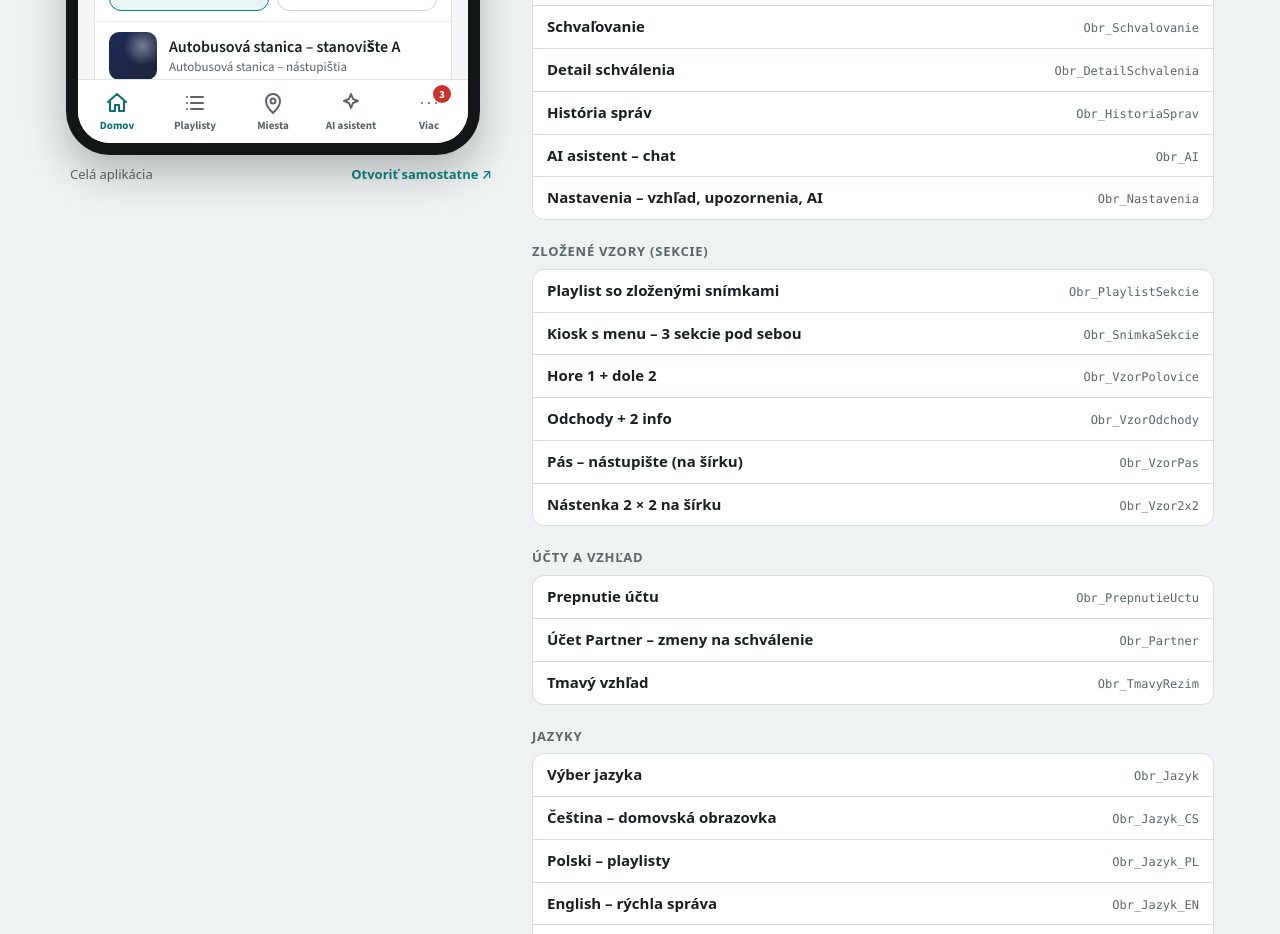
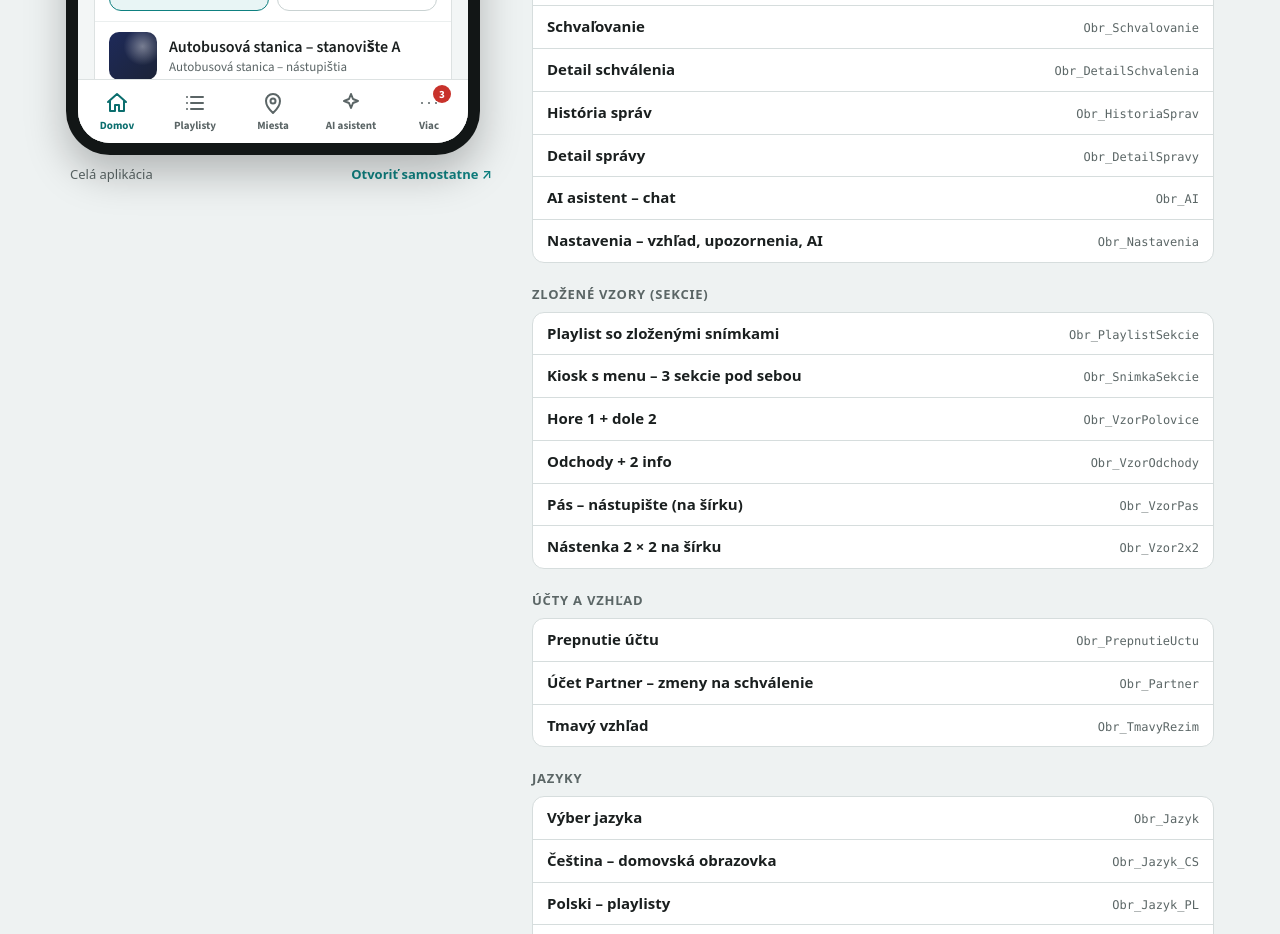
Before and after one commit to miro1heglas-gif/InfoDewsigner, a plain HTML site: page index.html in a window 1280 px wide. Shown: the part 840-1774 px from the top of the page. Drawn offline with nearby package versions, Linux system fonts and the light colour scheme.

Commit message:
Add files via upload

```diff
--- a/index.html
+++ b/index.html
@@ -88,6 +88,7 @@ li a:focus-visible { outline: 2px solid var(--accent); outline-offset: -2px; }
       <li><a href="project/Obr_Schvalovanie.dc.html"><span class="name">Schvaľovanie</span><span class="file">Obr_Schvalovanie</span></a></li>
       <li><a href="project/Obr_DetailSchvalenia.dc.html"><span class="name">Detail schválenia</span><span class="file">Obr_DetailSchvalenia</span></a></li>
       <li><a href="project/Obr_HistoriaSprav.dc.html"><span class="name">História správ</span><span class="file">Obr_HistoriaSprav</span></a></li>
+      <li><a href="project/Obr_DetailSpravy.dc.html"><span class="name">Detail správy</span><span class="file">Obr_DetailSpravy</span></a></li>
       <li><a href="project/Obr_AI.dc.html"><span class="name">AI asistent – chat</span><span class="file">Obr_AI</span></a></li>
       <li><a href="project/Obr_Nastavenia.dc.html"><span class="name">Nastavenia – vzhľad, upozornenia, AI</span><span class="file">Obr_Nastavenia</span></a></li>
     </ul>
```
Also changed, not shown: 1 other file.
